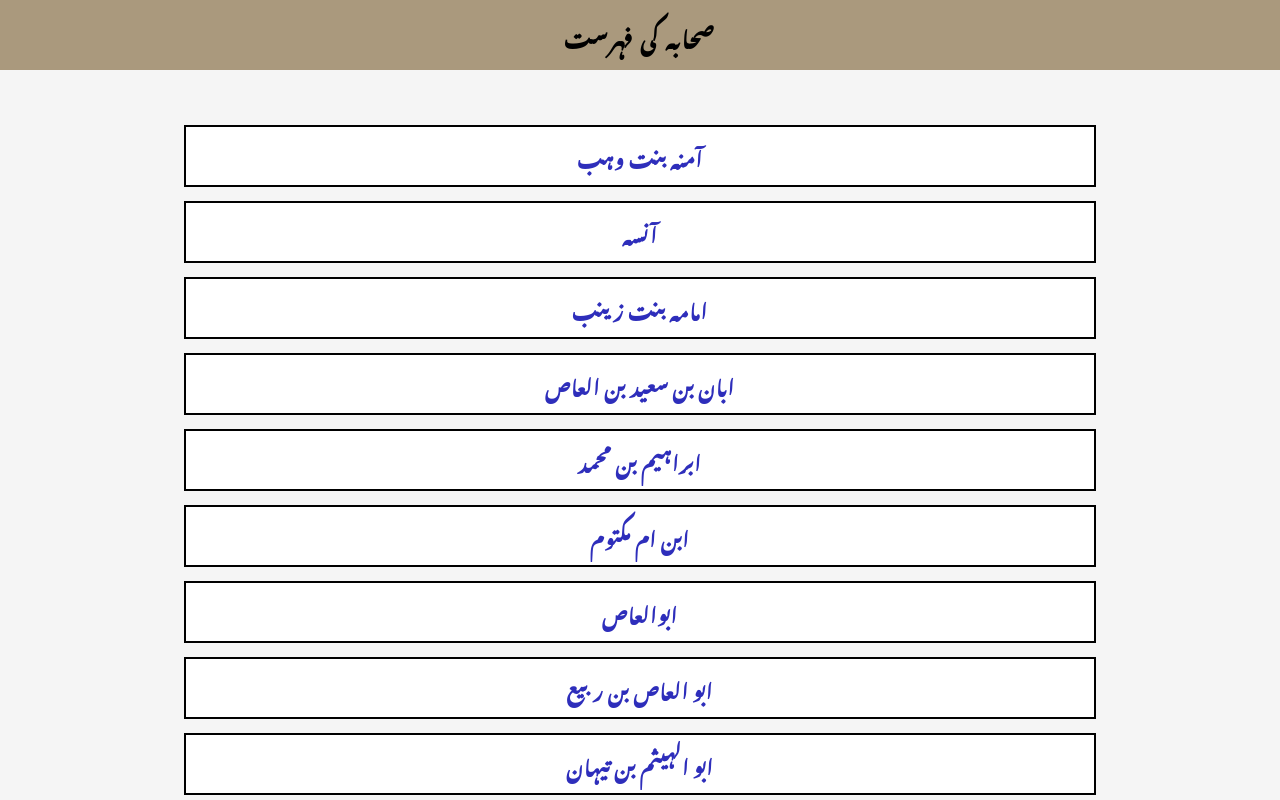
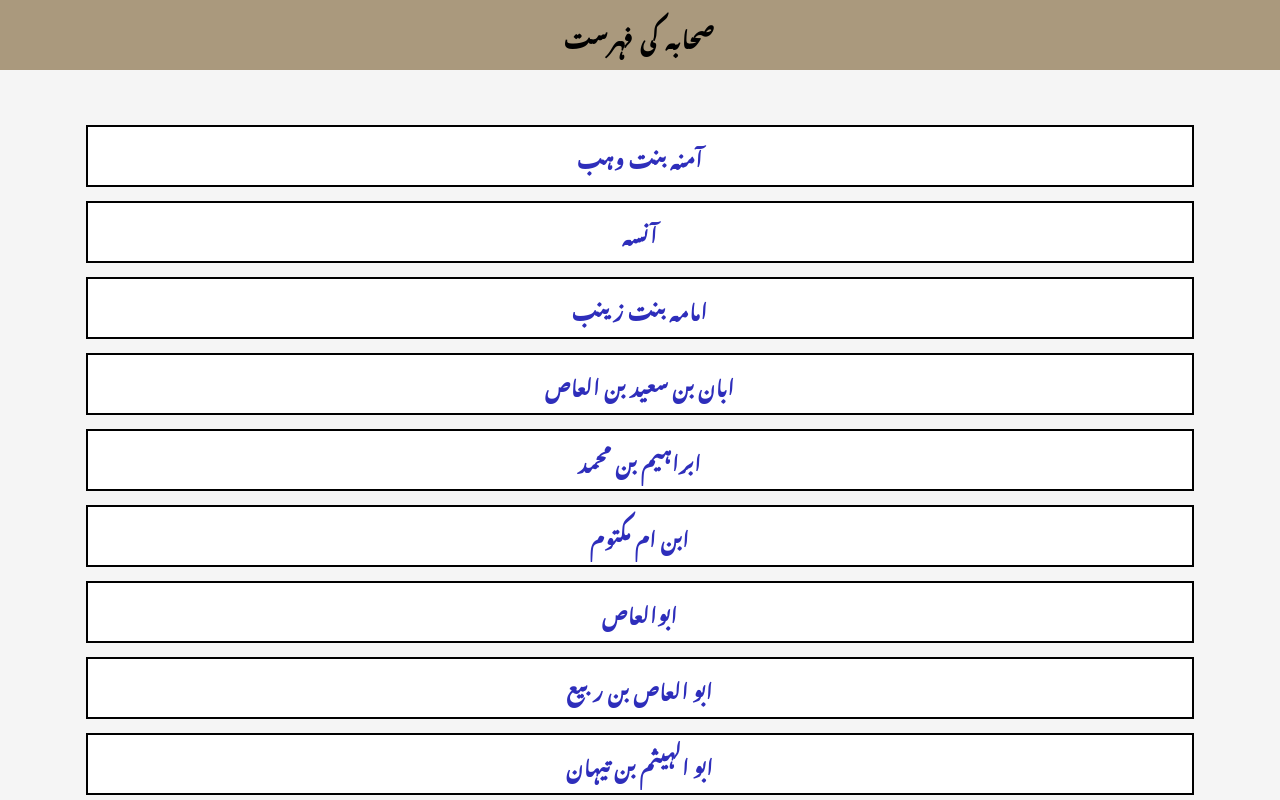
Before and after one commit to Bilal-Noob/Sahaba-Names, a plain HTML site: page index.html in a window 1280 px wide. Shown: the top 800 px of the page. Drawn offline with Linux system fonts and the light colour scheme; a web font is replaced by a local one.

Commit message:
Update style.css

```diff
--- a/style.css
+++ b/style.css
@@ -21,7 +21,7 @@ ul{
     flex-direction: column;
     gap: 14px;
     margin: 55px auto;
-    width: 912px;
+    width: 86.5vw;
     padding: 0;
 }
 
```
